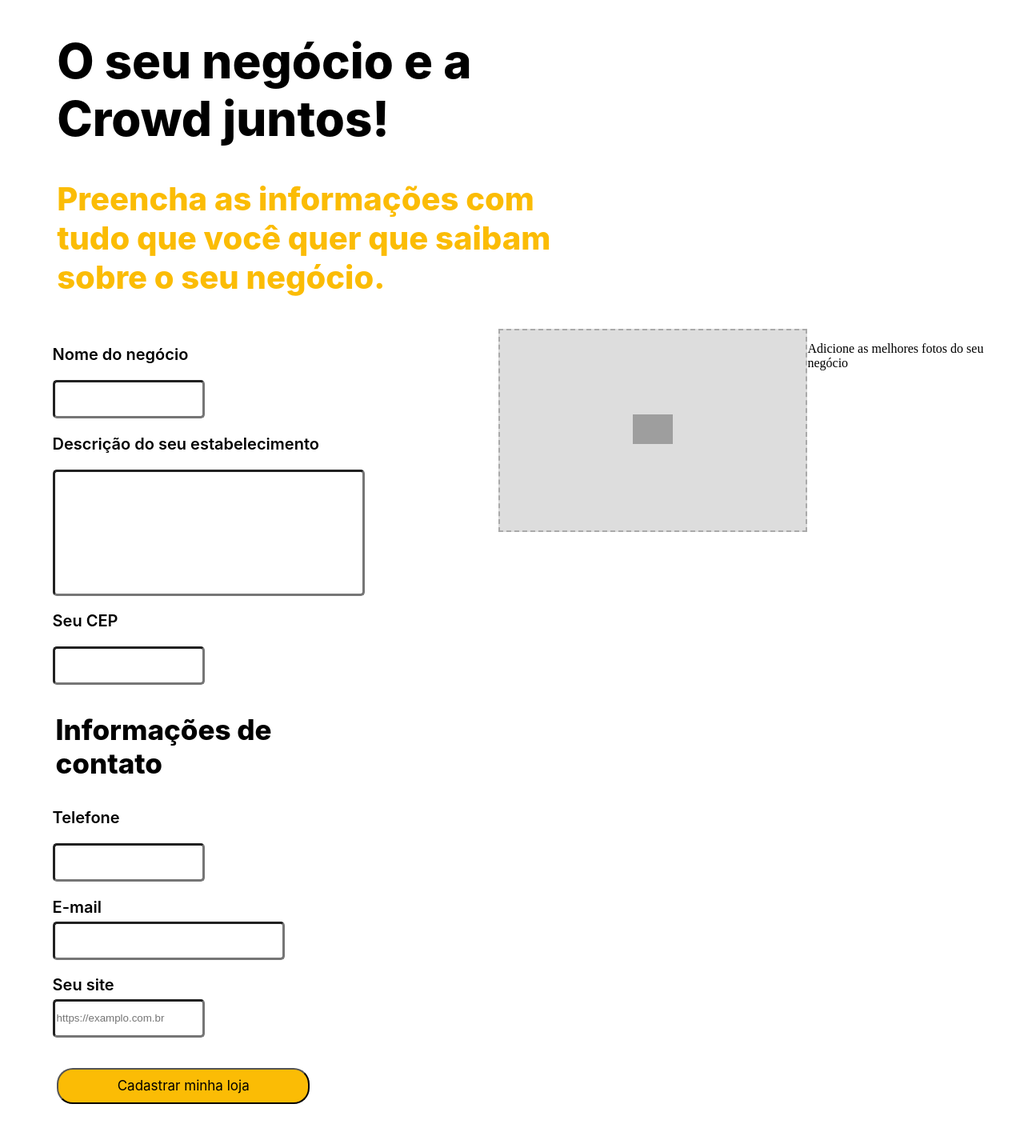
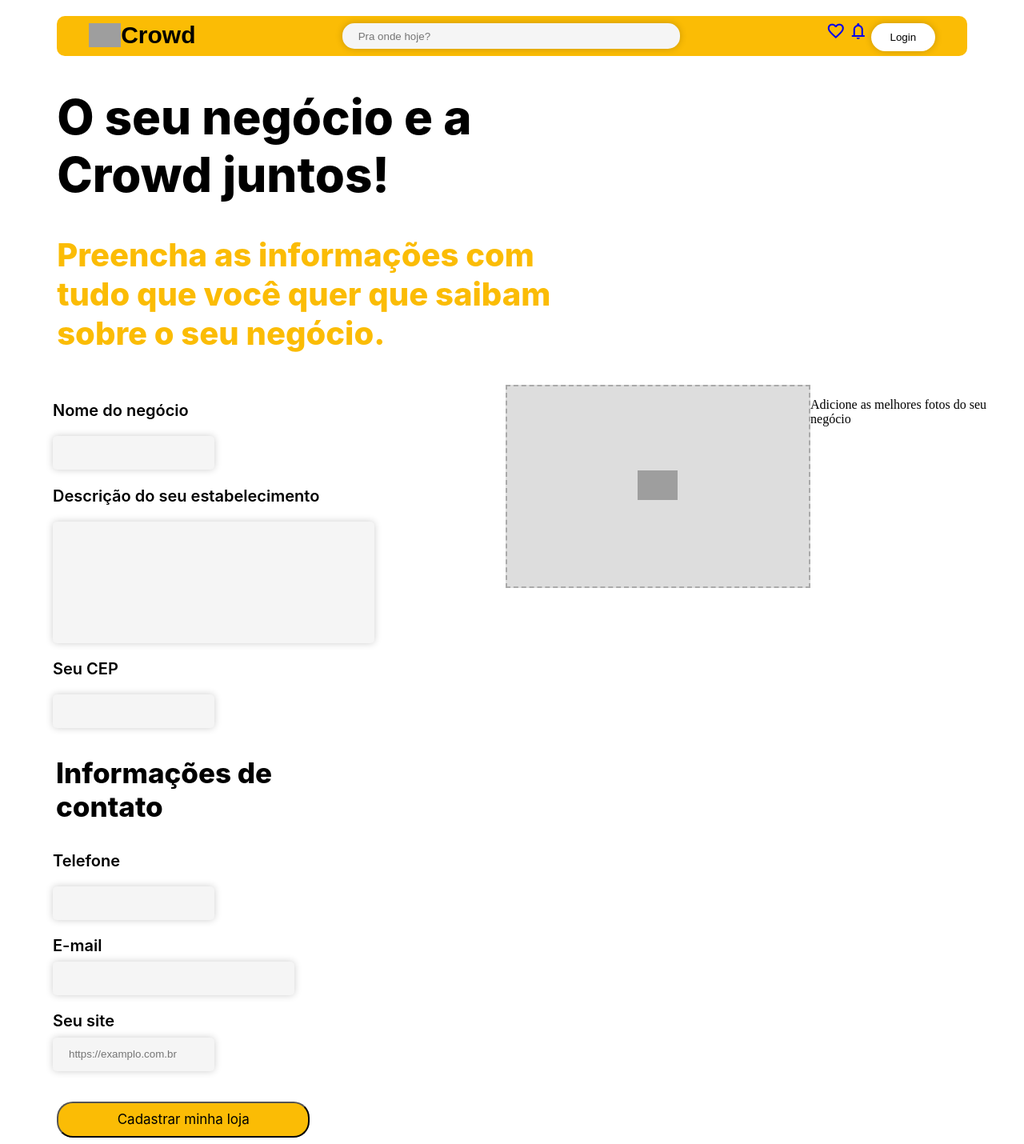
Before and after one commit to MiguelHort/Crowd.V1, a PHP site: page /cadastroloja.html in a window 1280 px wide. Shown: the whole page at 80% size. Before the commit the page ends 1380 px from the top, so only its background shows below. Run offline with PHP 8.4, Linux system fonts and the light colour scheme; grey boxes are pictures that could not be loaded.

Commit message:
mexendo um pouco

```diff
--- a/statics/cadastro_loja.css
+++ b/statics/cadastroloja.css
@@ -1,3 +1,77 @@
+/* Div suprema */
+.pai {
+  display: flex;
+}
+
+header {
+  display: flex;
+  margin: auto;
+  margin-top: 20px;
+  background-color: #FBBC05;
+  width: 90%;
+  height: 50px;
+  border-radius: 10px;
+}
+
+.logo {
+  color: black;
+  font-size: 30px;
+  margin-top: 7px;
+  font-family: sans-serif;
+  font-weight: bold;
+}
+
+.imagemlogo {
+  width: 40%;
+  height: 60%;
+  margin-top: 9px;
+}
+
+.logocompleto {
+  display: flex;
+  margin-left: 40px;
+}
+
+
+.pesquisa {
+  margin: auto;
+
+}
+
+input {
+  background-color: whitesmoke;
+  width: 400px;
+  height: 30px;
+  border-radius: 15px;
+  border: none;
+  padding-left: 20px;
+  box-shadow: 0 0 10px rgba(0, 0, 0, 0.2);
+}
+
+
+.botaologin {
+  border-radius: 18px;
+  background-color: white;
+  color: black;
+  border: none;
+  width: 80px;
+  height: 35px;
+  align-items: right;
+  box-shadow: 0 0 10px rgba(0, 0, 0, 0.2);
+  cursor: pointer;
+}
+
+.botaologin:hover {
+  transform: scale(1.05);
+}
+
+.icons {
+  margin-right: 40px;
+  justify-items: center;
+  align-items: center;
+  align-self: center;
+}
+
 .titulo {
     font-family: 'Inter', sans-serif;
     font-weight: 800;
--- a/statics/cadastroloja.html
+++ b/statics/cadastroloja.html
@@ -6,12 +6,42 @@
   <meta http-equiv="X-UA-Compatible" content="IE=edge">
   <meta name="viewport" content="width=device-width, initial-scale=1.0">
   <title>Cadastro das lojas</title>
-  <link rel="stylesheet" href="/statics/cadastro_loja.css">
+  <link rel="stylesheet" href="/statics/cadastroloja.css">
+  <link rel="stylesheet"
+        href="https://fonts.googleapis.com/css2?family=Material+Symbols+Outlined:opsz,wght,FILL,GRAD@48,400,0,0" />
+    <link rel="stylesheet"
+        href="https://fonts.googleapis.com/css2?family=Material+Symbols+Outlined:opsz,wght,FILL,GRAD@48,400,0,0" />
 
 </head>
 
 
 <body>
+
+  <header>
+
+    <div class="logocompleto">
+        <img class="imagemlogo" src="https://i.ibb.co/NrT409Q/logosite1.png">
+        <p class="logo">Crowd</p>
+    </div>
+
+    <!-- Barra de pesquisa -->
+    <div class="pesquisa">
+        <form class="barra" action="/search" method="get">
+            <input type="text" name="q" placeholder="Pra onde hoje?">
+        </form>
+    </div>
+
+    <!-- Icones -->
+    <div class="icons">
+        <a href="/statics/login.html"><span class="material-symbols-outlined">favorite</span></button></a>
+        <a href="/statics/login.html"><span class="material-symbols-outlined">notifications</span></a>
+        <a href="/statics/login.html"><button class="botaologin">Login</button></a>
+    </div>
+
+
+
+
+</header>
 
   <h1 class="titulo">O seu negócio e a <br> Crowd juntos!</h1>
 
```
Also changed, not shown: statics/cabeçalho.html (+12 -7 lines), statics/cadastro.php (added, +29 -0 lines), statics/cadsatrol.html (added, +67 -0 lines), statics/conexao.php (added, +9 -0 lines), statics/teste.html (added, +194 -0 lines).
